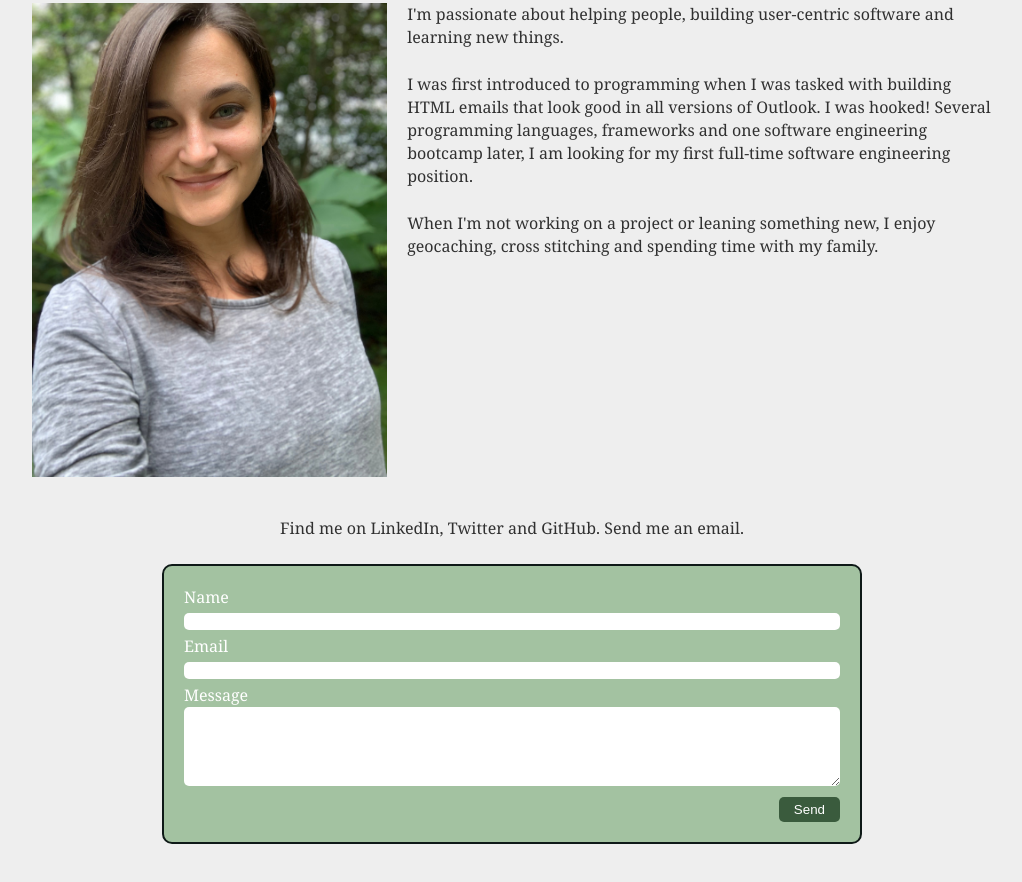
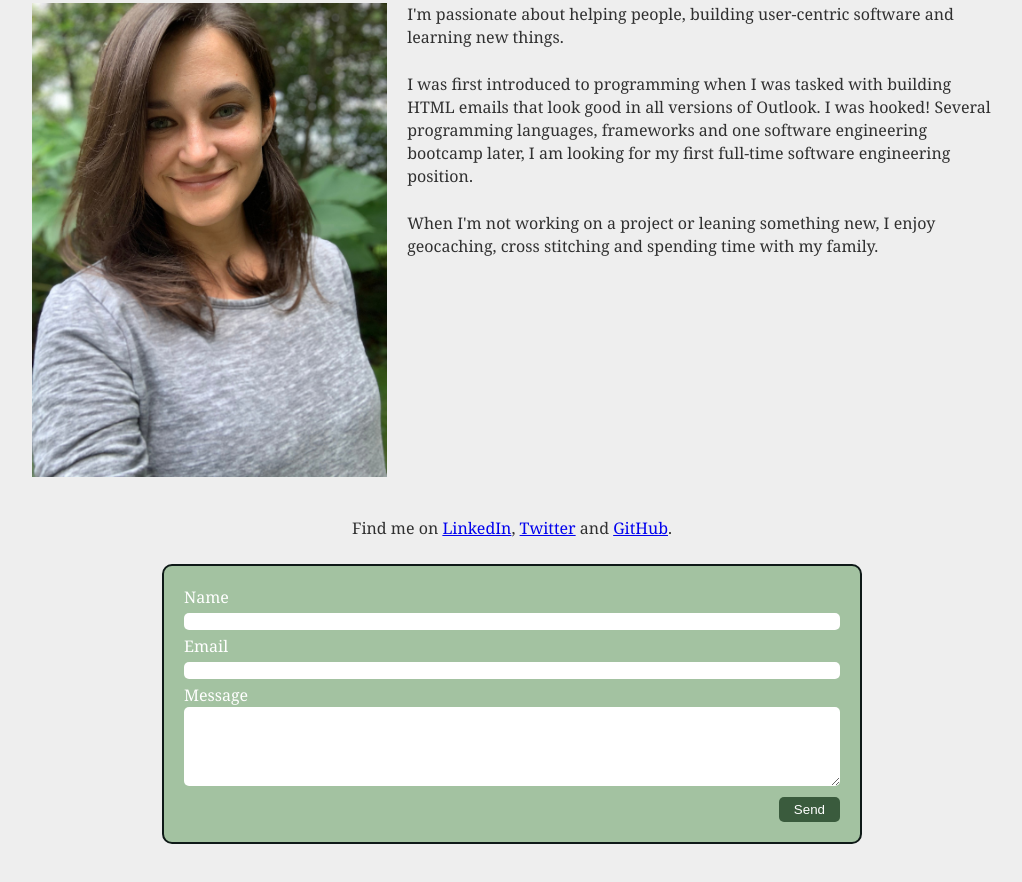
Before and after one commit to LizLaffitte/personal-portfolio, a Gatsby site: page / in a window 1280 px wide. Shown: the part 418-1300 px from the top of the page, without its empty margins (128-1150 px from the left). Built offline with nearby package versions, Linux system fonts and the light colour scheme; Gatsby itself is replaced by a stand-in of ours.

Commit message:
Add contact links to contact section.:

```diff
--- a/src/pages/index.js
+++ b/src/pages/index.js
@@ -22,7 +22,7 @@ export default function Home() {
     </InnerSection>
     <InnerSection sectionId="contact" >
       <div >
-        <p style={{textAlign:"center"}}>Find me on LinkedIn, Twitter and GitHub. Send me an email.</p>
+        <p style={{textAlign:"center"}}>Find me on <a href="https://www.linkedin.com/in/lizlaffitte/" target="_blank">LinkedIn</a>, <a href="https://twitter.com/MrsSquishyface" target="_blank">Twitter</a> and <a href="https://github.com/lizlaffitte" target="_blank">GitHub</a>.</p>
         <Form />
       </div>
       </InnerSection>
```
